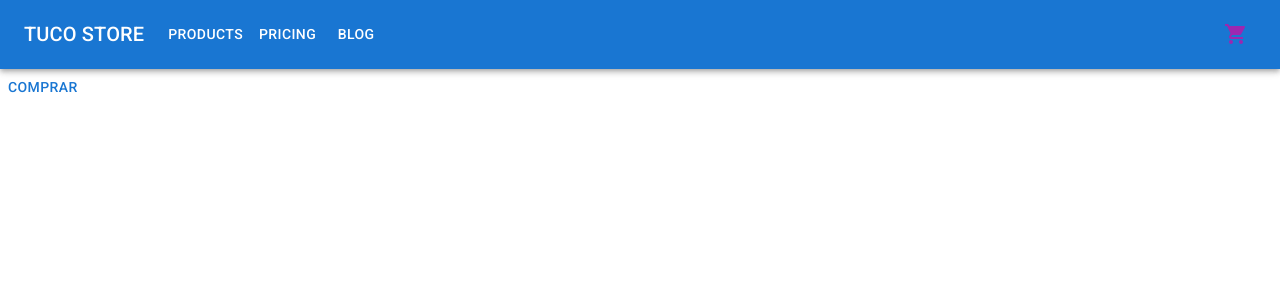
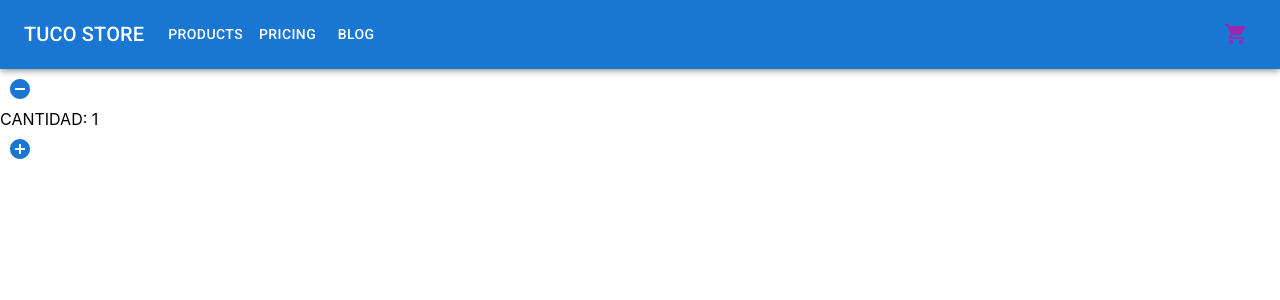
Before and after one commit to PulpoI/tucostore, a React (Create React App) app: page / in a window 1280 px wide. Shown: the top 300 px of the page. Built offline with nearby package versions, Linux system fonts and the light colour scheme.

Commit message:
agregue botones para el contador

```diff
--- /dev/null
+++ b/src/components/ItemCount.jsx
@@ -0,0 +1,32 @@
+import { useState } from "react";
+import IconButton from "@mui/material/IconButton";
+
+import AddCircleIcon from "@mui/icons-material/AddCircle";
+import RemoveCircleIcon from "@mui/icons-material/RemoveCircle";
+
+export default function ItemCount({ stock, initial, onAdd }) {
+  const [count, setCount] = useState(initial);
+
+  const countUp = () => {
+    if (count < stock) {
+      setCount(count + 1);
+    }
+  };
+  const countDown = () => {
+    if (count > 0) {
+      setCount(count - 1);
+    }
+  };
+
+  return (
+    <>
+      <IconButton onClick={countDown} aria-label="delete" color="primary">
+        <RemoveCircleIcon />
+      </IconButton>
+      <div>CANTIDAD: {count}</div>
+      <IconButton onClick={countUp} aria-label="add" color="primary">
+        <AddCircleIcon />
+      </IconButton>
+    </>
+  );
+}
--- a/src/components/ItemListContainer.jsx
+++ b/src/components/ItemListContainer.jsx
@@ -1,8 +1,9 @@
 import React from "react";
+import ItemCount from "./ItemCount";
 import { Button } from "@mui/material";
 
-const ItemListContainer = (props) => {
-  return <Button onClick={props.comprar}>COMPRAR</Button>;
+const ItemListContainer = () => {
+  return <ItemCount initial={1} stock={5} />;
 };
 
 export default ItemListContainer;
```
